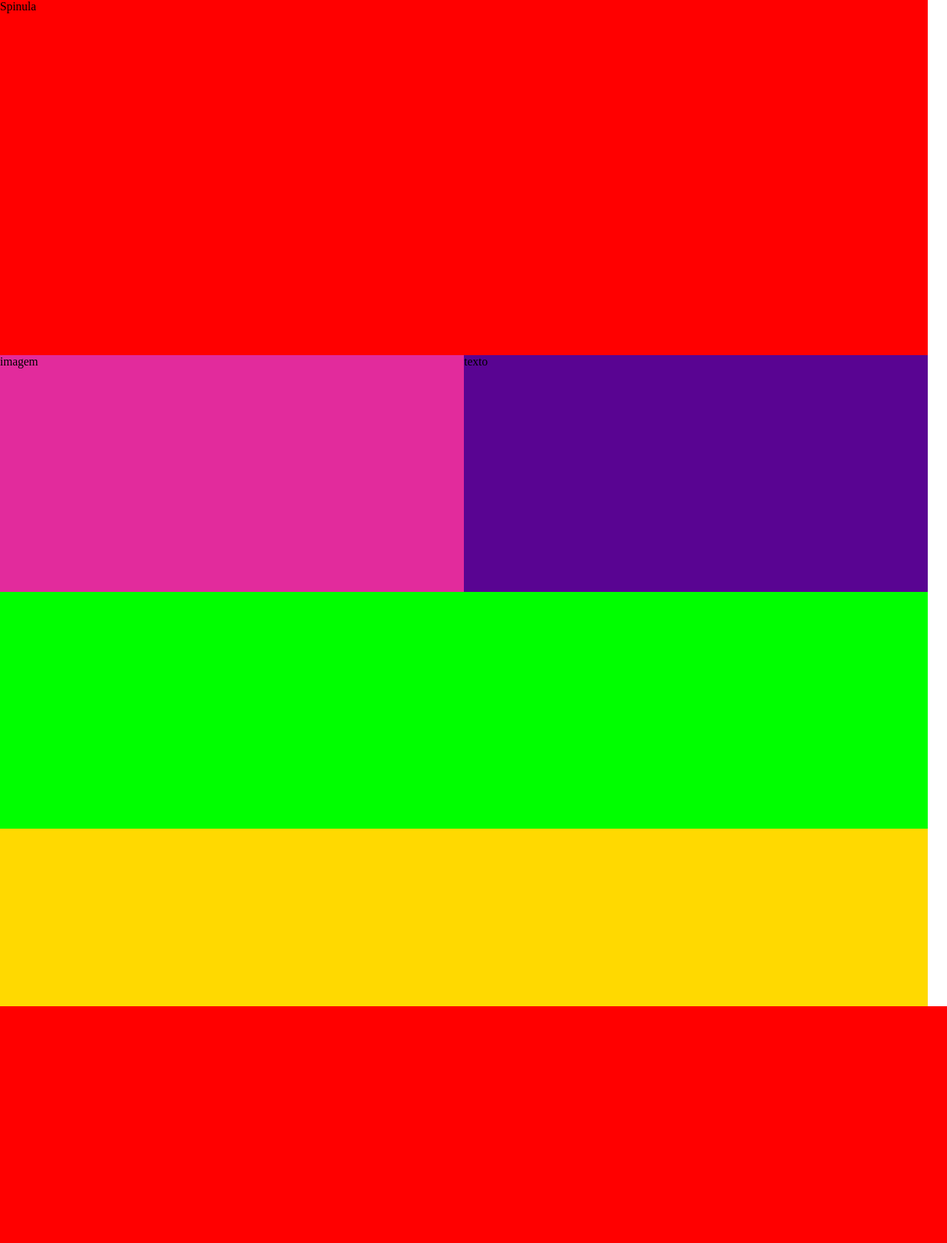
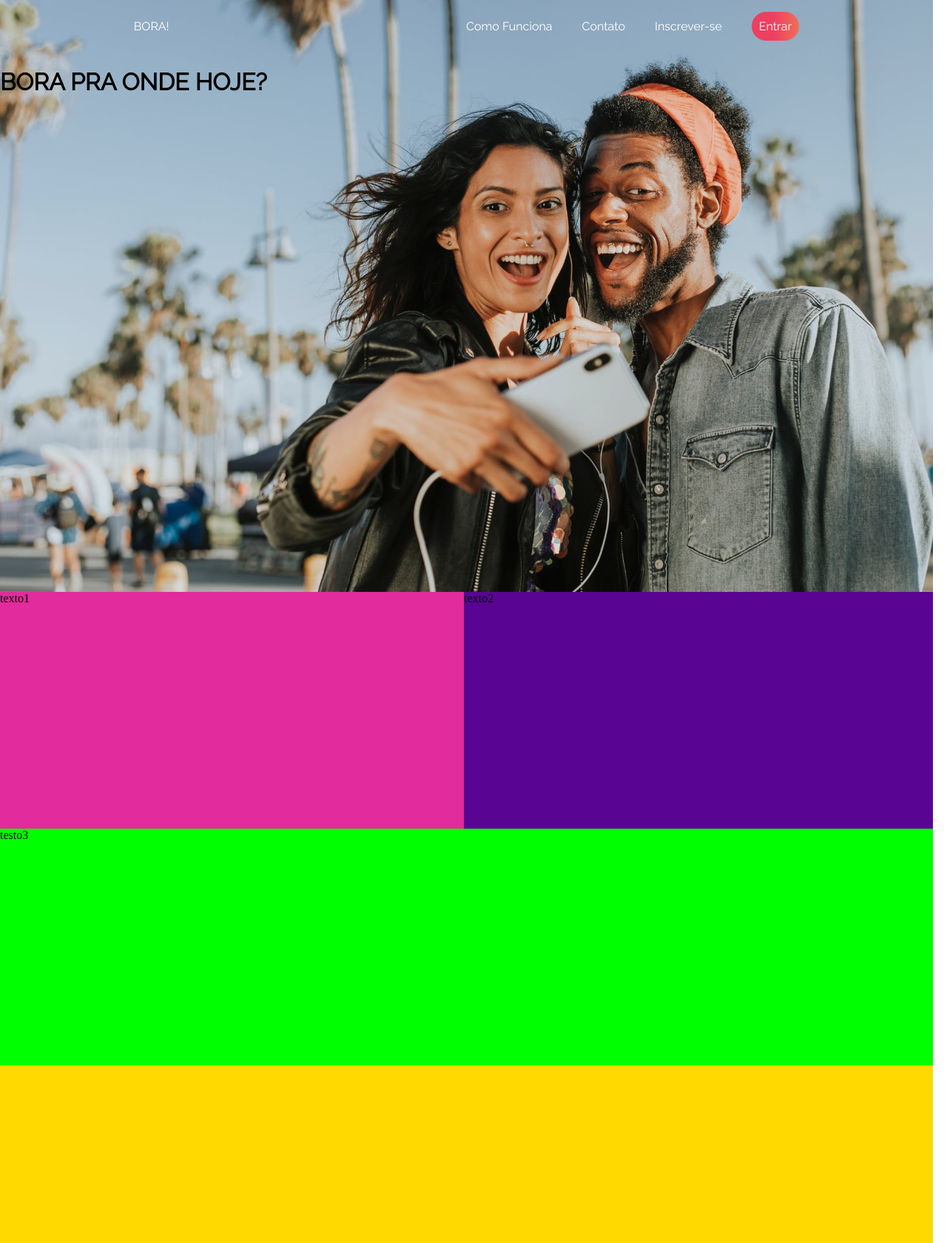
Before and after one commit to nataliavalentin/DEMODAY, a Django app: page / in a window 1280 px wide. Shown: the whole page at 74% size. Before the commit the page ends 1360 px from the top, so only its background shows below. Run offline with Django 3.2, Linux system fonts and the light colour scheme.

Commit message:
Criação do header com a nav e o conteúdo principal. Falta fazer a responsividade o design do conteúdo principal e botões

```diff
--- a/BORA/settings.py
+++ b/BORA/settings.py
@@ -121,3 +121,8 @@ USE_TZ = True
 # https://docs.djangoproject.com/en/2.2/howto/static-files/
 
 STATIC_URL = '/static/'
+
+STATICFILES_DIRS = [
+    os.path.join(BASE_DIR, "static"),
+    '/var/www/static/',
+]
--- /dev/null
+++ b/home/static/css/index.css
@@ -0,0 +1,116 @@
+body{
+    margin: 0;
+    display: grid;
+    grid-template-areas:
+        'header header'
+        'aside article'
+        'aside article'
+        'section section'
+        'footer footer';
+    grid-template-rows:  100vh 20vh 20vh 40vh 30vh;
+    grid-template-columns: 49vw 49.5vw;
+}
+
+header {
+    grid-area: header;
+    background-image: url("/static/images/header.jpeg");
+    background-size: 100%;
+    font-family: 'Raleway', sans-serif;
+}
+
+header a {
+    text-decoration: none;
+    color: white;
+}
+
+header div {
+    display: flex;
+    align-items: center;
+    justify-content: space-around;
+}
+
+.menuFixo {
+    position: fixed;
+    width: 100%;
+    height: 65px;
+    background-image: linear-gradient(to right, #ee3f60 0%, #ee3f60 46%, #f26e57  100%);
+}
+
+.botaoFixo {
+    padding: 10px;
+    text-align: center;
+    border-radius: 20px;
+    background: #f26e57;
+    border: white solid 2px;
+    color: white;
+}
+
+header nav {
+    display: flex;
+    position: relative;
+    justify-content: flex-end;
+    align-items: center;
+}
+
+header nav ul {
+    list-style-type: none;
+}
+
+header a {
+    text-decoration: none;
+    color: white;
+}
+
+header div nav article {
+    padding: 10px;
+    text-align: center;
+    border-radius: 20px;
+    background-image: linear-gradient(to right, #ee3f60 0%, #ee3f60 46%, #f26e57  100%);
+    color: white;
+}
+
+aside {
+    grid-area: aside;
+    background-color: rgb(226, 43, 156);
+}
+
+article{
+    grid-area: article;
+    background-color: rgb(89, 4, 146);
+}
+
+section {
+    grid-area: section;
+    background-color: rgb(0, 255, 0);
+}
+
+footer{
+    grid-area: footer;
+    background-color: rgb(255, 217, 0);
+}
+
+@media(max-width:768px){
+    body{
+        grid-template-areas:
+        'header header'
+        'aside aside'
+        'article article'
+        'section section'
+        'footer footer';
+        grid-template-rows: 30vh 20vh 10vh 40vh 20vh;
+        grid-template-columns: 49vw 49vw;
+    }
+}
+
+@media(max-width:425px){
+    body{
+        grid-template-areas:
+        'header header'
+        'aside aside'
+        'article article'
+        'section section'
+        'footer footer';
+        grid-template-rows: 30vh 10vh 10vh 30vh 20vh;
+        grid-template-columns: 49vw 49vw;
+    }
+}
--- a/home/static/index.css
+++ /dev/null
@@ -1,63 +0,0 @@
-body{
-    margin:0;
-    display: grid;
-    grid-template-areas:
-        'header header'
-        'aside article '
-        'aside article '
-        'section section'
-        'footer footer';
-    grid-template-rows:    60vh 20vh 20vh 40vh 30vh;
-    grid-template-columns: 49vw 49vw;
-}
-
-header{
-    grid-area: header;
-    background-color: red;
-}
-
-aside {
-    grid-area: aside;
-    background-color: rgb(226, 43, 156);
-}
-
-article{
-    grid-area: article;
-    background-color: rgb(89, 4, 146);
-}
-
-section {
-    grid-area: section;
-    background-color: rgb(0, 255, 0);
-}
-
-footer{
-    grid-area: footer;
-    background-color: rgb(255, 217, 0);
-}
-
-@media(max-width:768px){
-    body{
-        grid-template-areas:
-        'header header'
-        'aside aside'
-        'article article'
-        'section section'
-        'footer footer';
-        grid-template-rows: 30vh 20vh 10vh 40vh 20vh;
-        grid-template-columns: 49vw 49vw;
-    }
-}
-
-@media(max-width:425px){
-    body{
-        grid-template-areas:
-        'header header'
-        'aside aside'
-        'article article'
-        'section section'
-        'footer footer';
-        grid-template-rows: 30vh 10vh 10vh 30vh 20vh;
-        grid-template-columns: 49vw 49vw;
-    }
-}
--- /dev/null
+++ b/home/static/js/script.js
@@ -0,0 +1,10 @@
+(function () {
+    var menu = document.querySelector('header div');
+    var botao = document.getElementById('login');
+    window.addEventListener('scroll', function () {
+        if (window.scrollY > 0) menu.classList.add('menuFixo');
+        else menu.classList.remove('menuFixo');
+        if (window.scrollY > 0) botao.classList.add('botaoFixo');
+        else botao.classList.remove('botaoFixo');
+    });
+})();
--- a/home/templates/index.html
+++ b/home/templates/index.html
@@ -2,14 +2,14 @@
 {% load staticfiles %}
 {% block content %}
     <aside>
-        imagem
+        texto1
     </aside>
     <article>
-        texto
+        texto2
     </article>
     <section>
         <div>
-
+            testo3
         </div>
     </section>
 {% endblock %}
--- a/templates/main.html
+++ b/templates/main.html
@@ -5,13 +5,51 @@
     <meta charset="UTF-8">
     <meta name="viewport" content="width=device-width, initial-scale=1.0">
     <meta http-equiv="X-UA-Compatible" content="ie=edge">
-    <link rel="stylesheet" href="{% static 'index.css' %}">
-    <title>Document</title>
+    <link rel="stylesheet" href="{% static 'css/index.css' %}">
+    <script defer src="{% static 'js/script.js' %}"></script>
+    <link href="https://fonts.googleapis.com/css?family=Raleway" rel="stylesheet">
+    <title>Bora!</title>
 </head>
 <body>
     <header>
-        Spinula
-        <nav></nav>
+        <div>
+            <a href=#>
+                BORA!
+            </a>
+            <nav>
+                <ul>
+                    <li>
+                        <a href="#">
+                            Como Funciona
+                        </a>
+                    </li>
+                </ul>
+                <ul>
+                    <li>
+                        <a href="#">
+                            Contato
+                        </a>
+                    </li>
+                </ul>
+                <ul>
+                    <li>
+                        <a href="#">
+                            Inscrever-se
+                        </a>
+                    </li>
+                </ul>
+                <ul>
+                    <li>
+                        <article id="login">
+                            <a href="#">Entrar</a>
+                        </article>
+                    </li>
+                </ul>
+            </nav>
+        </div>
+        <main>
+                <h1>BORA PRA ONDE HOJE?</h1>
+            </main>
     </header>
     {% block content %}
 
```
Also changed, not shown: static/images/header.jpeg (renamed from imagens/pexels-photo-1371176.jpeg), static/images/pexels-photo-1267708.jpeg (renamed from imagens/pexels-photo-1267708.jpeg), static/images/pexels-photo-1586483.jpeg (renamed from imagens/pexels-photo-1586483.jpeg), static/images/star-602148_640.png (renamed from imagens/star-602148_640.png), static/images/telefone-inteligente-com-fundo-transparente_16734-117.jpg (renamed from imagens/telefone-inteligente-com-fundo-transparente_16734-117.jpg).
